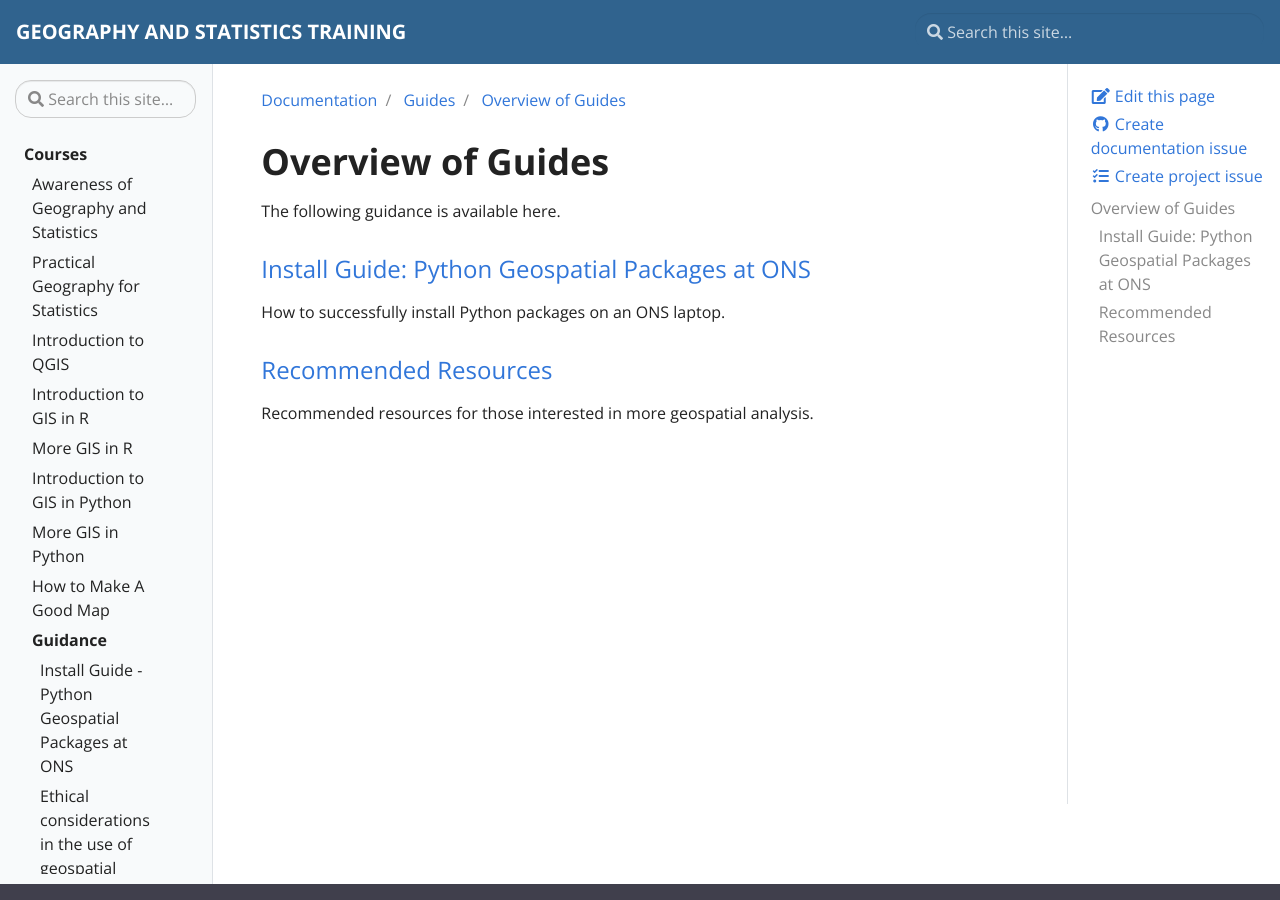
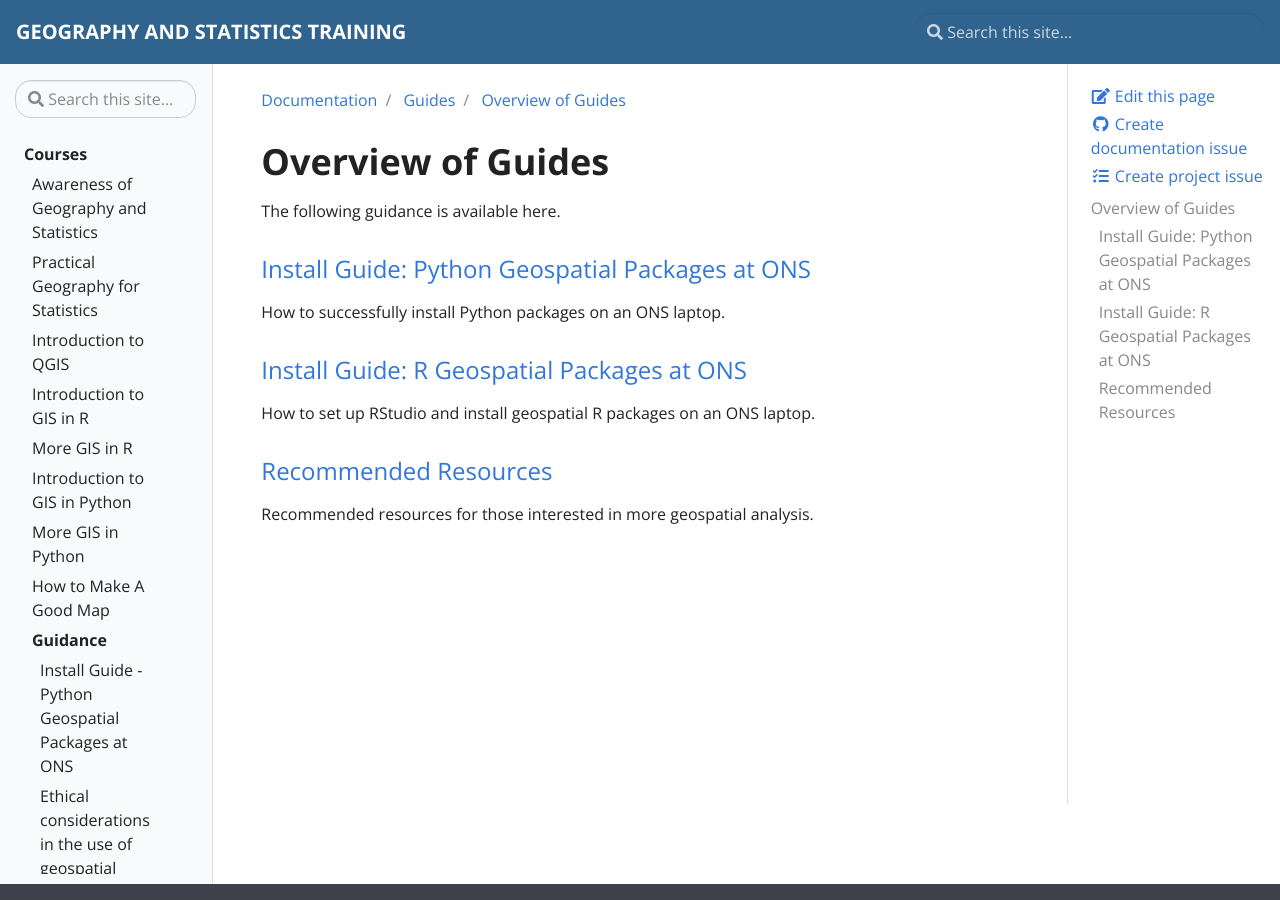
Before and after one commit to ONSgeo/geospatial-training, a Jekyll site: the page built from _docs/guides/guides_overview.md, in a window 1280 px wide and 900 px high. Built offline with Jekyll 4.4.1, drawn with Linux system fonts in a browser that asks for light colours.

Commit message:
Added R guide and images

```diff
--- a/_docs/guides/guides_overview.md
+++ b/_docs/guides/guides_overview.md
@@ -9,5 +9,8 @@ The following guidance is available here.
 ### [Install Guide: Python Geospatial Packages at ONS](https://onsgeo.github.io/geospatial-training/docs/guides/python_install)
 How to successfully install Python packages on an ONS laptop.
 
+### [Install Guide: R Geospatial Packages at ONS](https://onsgeo.github.io/geospatial-training/docs/guides/r_install)
+How to set up RStudio and install geospatial R packages on an ONS laptop.
+
 ### [Recommended Resources](https://onsgeo.github.io/geospatial-training/docs/guides/resources)
 Recommended resources for those interested in more geospatial analysis.
```
